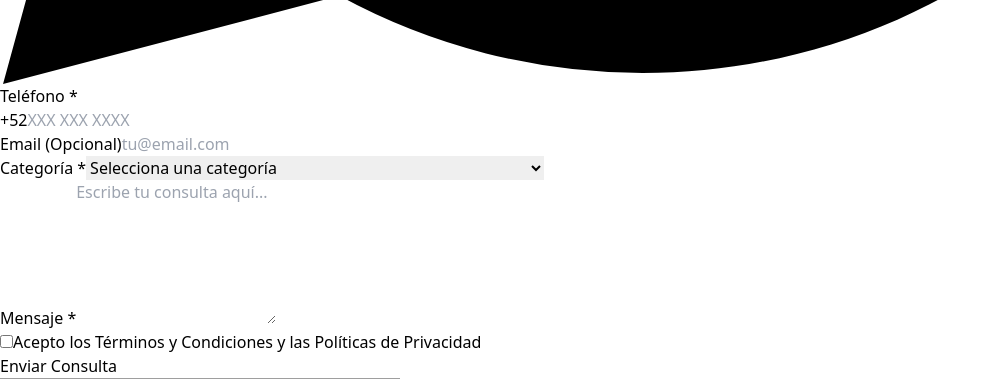
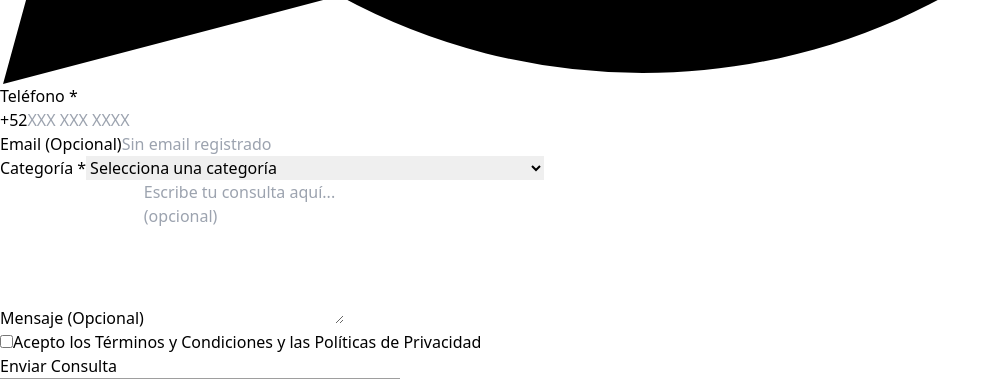
Before and after one commit to fabiolafrancoc-lab/prototipo-saludcompartida, a React (Vite) app: page /contact in a window 1280 px wide. Shown: the part 1600-1979 px from the top of the page, without its empty margins (0-1001 px from the left). Built offline with nearby package versions, Linux system fonts and the light colour scheme; grey boxes are pictures that could not be loaded.

Commit message:
Fix: Contact.jsx - Mensaje opcional, email oscuro si vacío, validación reactiva desde prototipo

```diff
--- a/src/contact.jsx
+++ b/src/contact.jsx
@@ -113,10 +113,8 @@ export default function Contact() {
         else delete newErrors.categoria;
         break;
       case 'mensaje': {
-        const v = (value || '').trim();
-        if (!v) newErrors.mensaje = 'El mensaje es requerido';
-        else if (v.length < 10) newErrors.mensaje = 'El mensaje debe tener al menos 10 caracteres';
-        else delete newErrors.mensaje;
+        // Mensaje es OPCIONAL - no validar
+        delete newErrors.mensaje;
         break;
       }
       case 'aceptaTerminos':
@@ -148,7 +146,8 @@ export default function Contact() {
   const handleSubmit = async (e) => {
     e.preventDefault();
 
-    const fieldsToValidate = ['nombre', 'apellidoPaterno', 'telefono', 'categoria', 'mensaje', 'aceptaTerminos'];
+    // Validar solo campos requeridos (mensaje es opcional)
+    const fieldsToValidate = ['nombre', 'apellidoPaterno', 'telefono', 'categoria', 'aceptaTerminos'];
     let isValid = true;
 
     fieldsToValidate.forEach(field => {
@@ -169,29 +168,19 @@ export default function Contact() {
     setIsSubmitting(true);
 
     try {
-      // Enviar email via API
-      const response = await fetch('/api/send-email', {
-        method: 'POST',
-        headers: {
-          'Content-Type': 'application/json',
-        },
-        body: JSON.stringify({
-          name: `${formData.nombre} ${formData.apellidoPaterno}`,
-          email: formData.email || 'Sin email proporcionado',
-          phone: formData.telefono,
-          message: `Categoría: ${formData.categoria}\n\n${formData.mensaje}`,
-          type: 'contact'
-        }),
+      // Simular envío - CAMBIO: No intentar enviar a API, solo mostrar success
+      console.log('Datos del formulario:', {
+        name: `${formData.nombre} ${formData.apellidoPaterno}`,
+        email: formData.email || 'Sin email proporcionado',
+        phone: formData.telefono,
+        message: `Categoría: ${formData.categoria}\n\n${formData.mensaje || 'Sin mensaje'}`,
+        type: 'contact'
       });
 
-      const responseData = await response.json();
+      // Simular delay
+      await new Promise(resolve => setTimeout(resolve, 1000));
 
-      if (!response.ok) {
-        console.error('Error de API:', responseData);
-        throw new Error(responseData.error || 'Error al enviar el mensaje');
-      }
-
-      console.log('Mensaje enviado exitosamente:', responseData);
+      console.log('Mensaje registrado exitosamente');
       setShowSuccess(true);
       setTimeout(() => {
         // pasamos el primer nombre si deseas usarlo en /page4
@@ -203,7 +192,7 @@ export default function Contact() {
       }, 3000);
     } catch (error) {
       console.error('Error completo:', error);
-      alert(`Hubo un error al enviar tu mensaje: ${error.message}. Intenta de nuevo o contáctanos por WhatsApp.`);
+      alert(`Hubo un error al procesar tu mensaje. Intenta de nuevo o contáctanos por WhatsApp.`);
       setIsSubmitting(false);
     }
   };
@@ -379,9 +368,11 @@ Deja tu mensaje de voz y te devolveremos la llamada en máximo 15 minutos.
                     value={formData.email}
                     onChange={handleChange}
                     className={`w-full px-4 py-3 border-2 rounded-lg focus:outline-none transition-colors ${
-                      errors.email ? 'border-red-500 focus:border-red-600' : 'border-gray-300 focus:border-cyan-500'
+                      formData.email
+                        ? (errors.email ? 'border-red-500 focus:border-red-600' : 'border-gray-300 focus:border-cyan-500')
+                        : 'border-gray-300 bg-gray-100 text-gray-500 focus:border-gray-400'
                     }`}
-                    placeholder="tu@email.com"
+                    placeholder={formData.email ? "tu@email.com" : "Sin email registrado"}
                   />
                   {errors.email && <p className="mt-1 text-sm text-red-600">{errors.email}</p>}
                 </div>
@@ -411,7 +402,7 @@ Deja tu mensaje de voz y te devolveremos la llamada en máximo 15 minutos.
               {/* Mensaje */}
               <div>
                 <label className="block text-sm font-semibold text-gray-700 mb-2">
-                  Mensaje <span className="text-red-500">*</span>
+                  Mensaje <span className="text-gray-400 text-xs">(Opcional)</span>
                 </label>
                 <textarea
                   name="mensaje"
@@ -421,7 +412,7 @@ Deja tu mensaje de voz y te devolveremos la llamada en máximo 15 minutos.
                   className={`w-full px-4 py-3 border-2 rounded-lg focus:outline-none transition-colors resize-none ${
                     errors.mensaje ? 'border-red-500 focus:border-red-600' : 'border-gray-300 focus:border-cyan-500'
                   }`}
-                  placeholder="Escribe tu consulta aquí..."
+                  placeholder="Escribe tu consulta aquí... (opcional)"
                 />
                 {errors.mensaje && <p className="mt-1 text-sm text-red-600">{errors.mensaje}</p>}
               </div>
```
